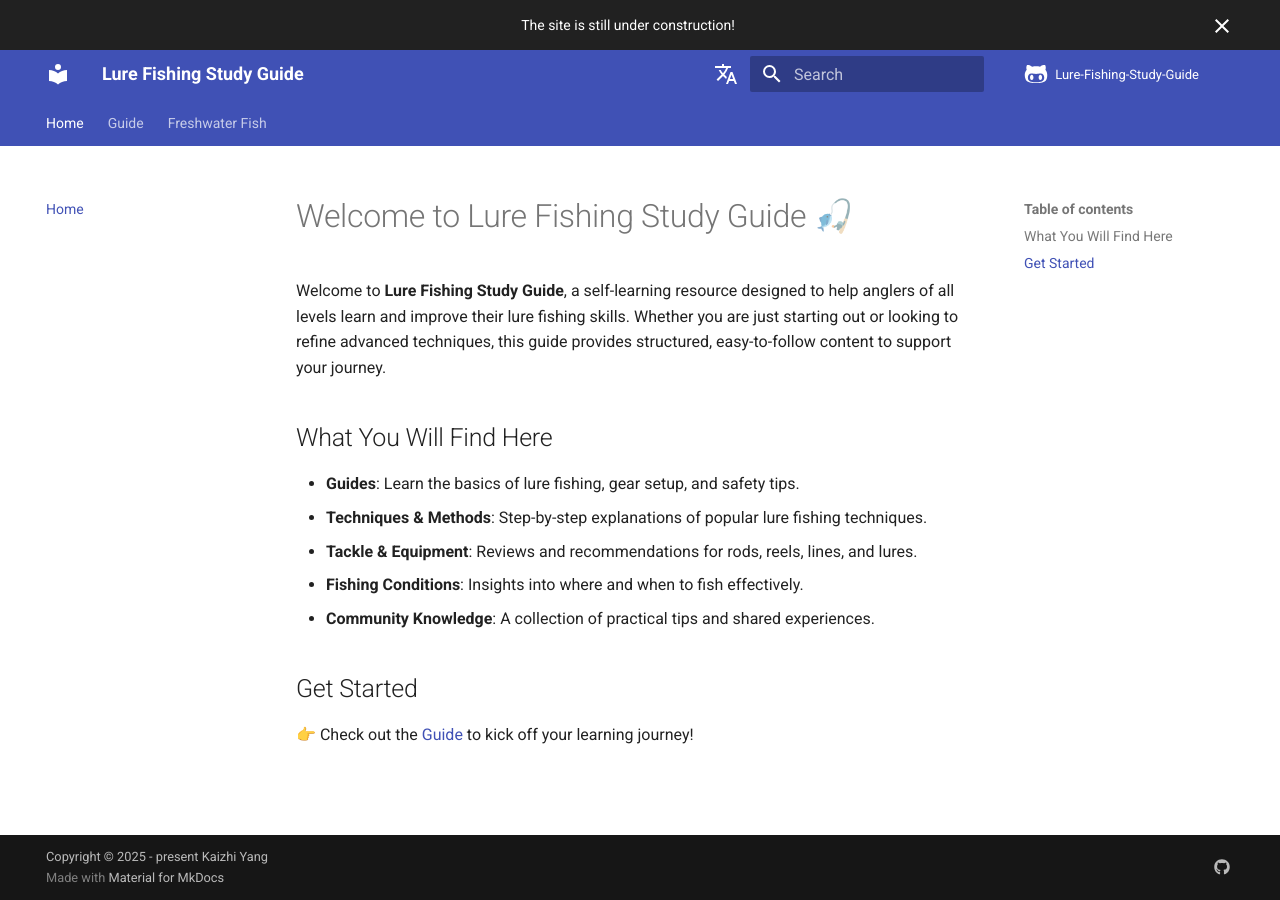
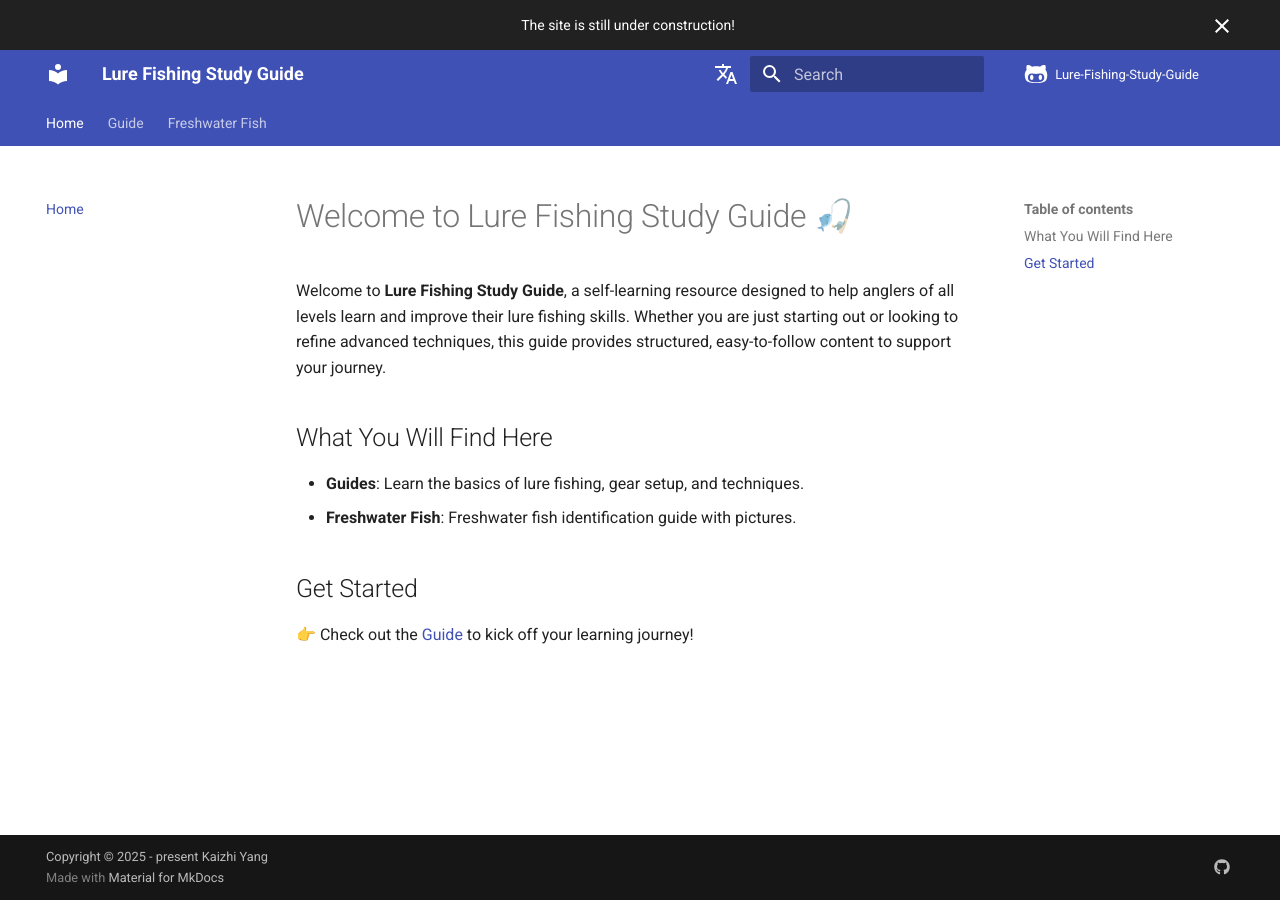
Before and after one commit to KaizhiYang/Lure-Fishing-Study-Guide, an MkDocs documentation site: the page built from docs/index.md, in a window 1280 px wide. Built offline with MkDocs 1.6.1 and Material for MkDocs 9.7.7, drawn with Linux system fonts in a browser that asks for light colours; comment, search, counter and statistics services are not loaded.

Commit message:
change content

```diff
--- a/docs/index.md
+++ b/docs/index.md
@@ -3,11 +3,8 @@
 Welcome to **Lure Fishing Study Guide**, a self-learning resource designed to help anglers of all levels learn and improve their lure fishing skills. Whether you are just starting out or looking to refine advanced techniques, this guide provides structured, easy-to-follow content to support your journey.
 
 ## What You Will Find Here
-- **Guides**: Learn the basics of lure fishing, gear setup, and safety tips.
-- **Techniques & Methods**: Step-by-step explanations of popular lure fishing techniques.
-- **Tackle & Equipment**: Reviews and recommendations for rods, reels, lines, and lures.
-- **Fishing Conditions**: Insights into where and when to fish effectively.
-- **Community Knowledge**: A collection of practical tips and shared experiences.
+- **Guides**: Learn the basics of lure fishing, gear setup, and techniques.
+- **Freshwater Fish**: Freshwater fish identification guide with pictures.
 
 
 ## Get Started
```
